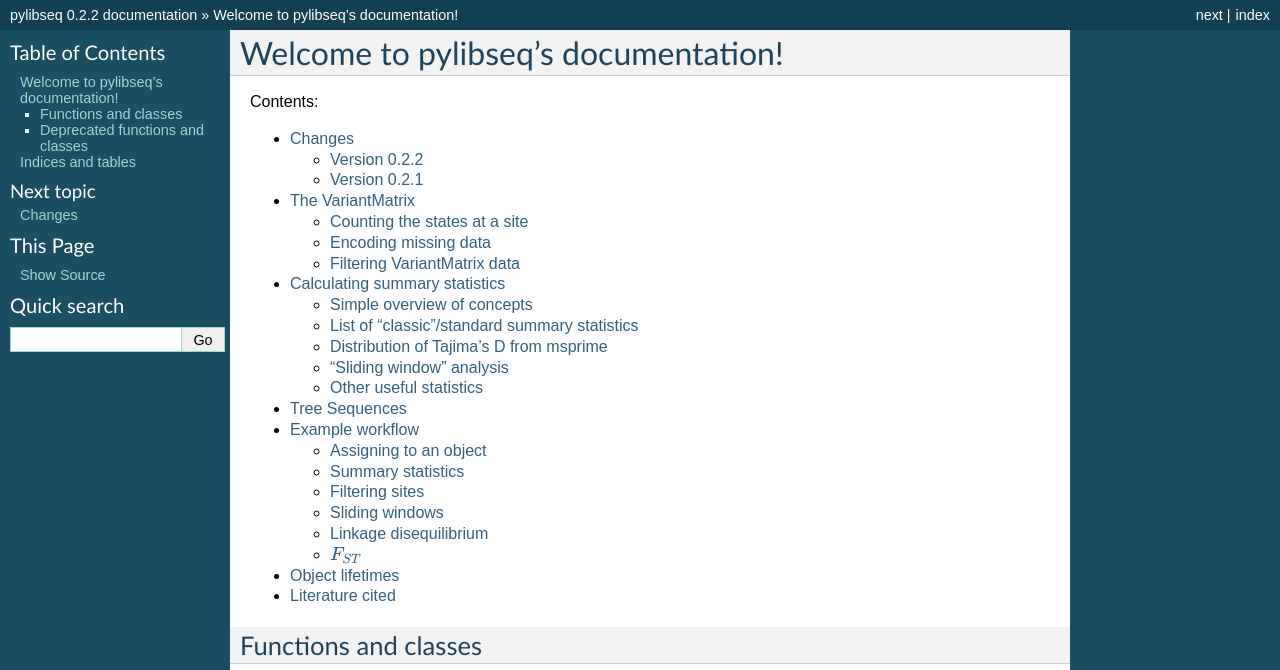
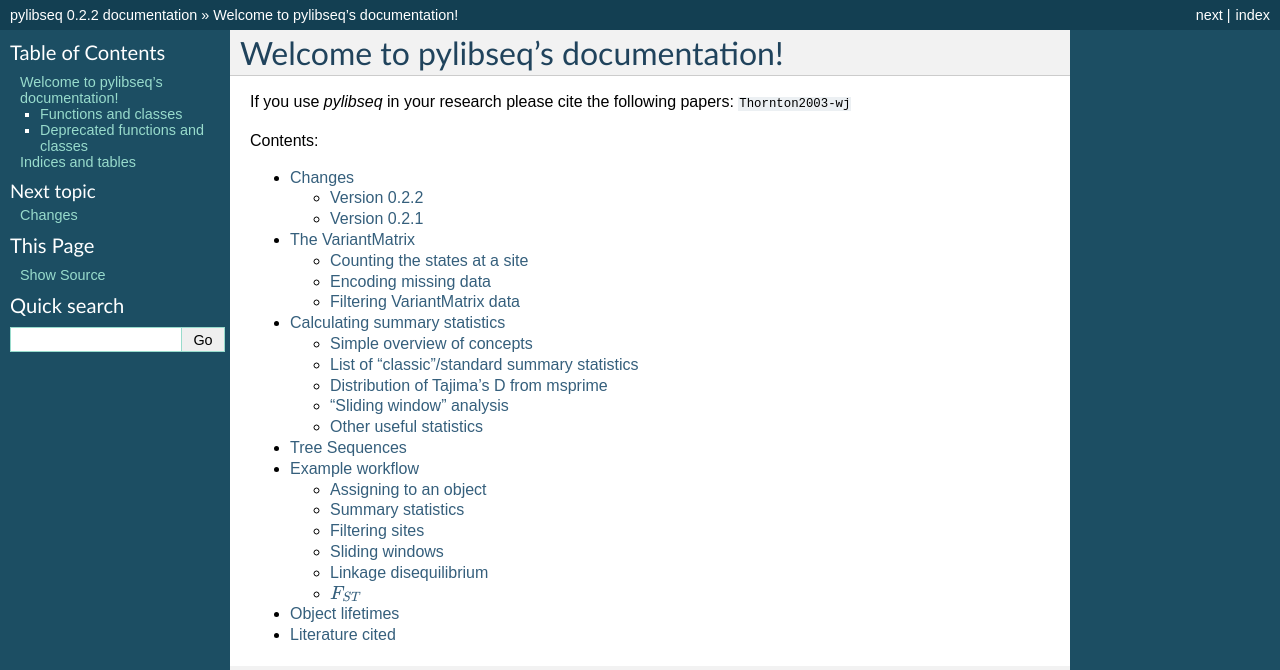
Before and after one commit to molpopgen/pylibseq, a Sphinx documentation site: the page built from docs/index.rst, in a window 1280 px wide and 900 px high, cut to the strip 0-670 px from the top of the window. Built offline with Sphinx 7.4.7, drawn with Linux system fonts in a browser that asks for light colours; cross-references to code outside the pages are shown as plain code.

Commit message:
add citation to top of manual

```diff
--- a/docs/index.rst
+++ b/docs/index.rst
@@ -5,6 +5,8 @@
 
 Welcome to pylibseq's documentation!
 =================================================
+
+If you use `pylibseq` in your research please cite the following papers: :cite:`Thornton2003-wj`
 
 Contents:
 
```
